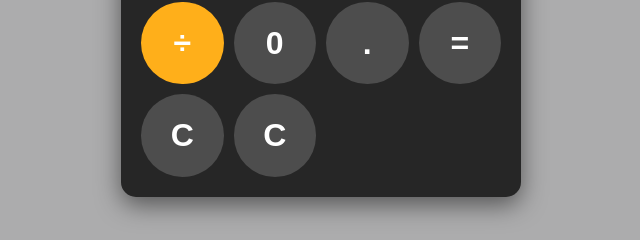
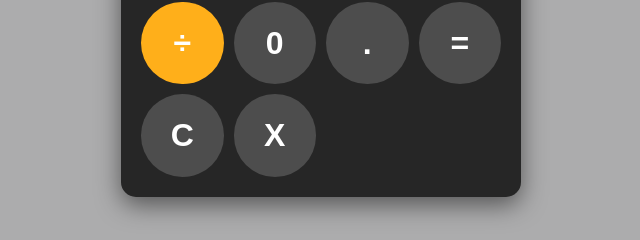
Before and after one commit to Sheikh-Abdul-Saboor/Calculator-Project, a plain HTML site: page index.html in a window 1280 px wide. Shown: the part 497-737 px from the top of the page, 319-959 px from the left. Drawn offline with Linux system fonts and the light colour scheme.

Commit message:
Update index.html

```diff
--- a/index.html
+++ b/index.html
@@ -28,7 +28,7 @@
       <button onclick="appendToDisplay('.')">.</button>
       <button onclick="calculate()" class="equal-btn">=</button>
       <button onclick="clearDisplay()" class="clear-btn">C</button>
-      <button onclick="clearLastNumber()" class="clear-btn">C</button>
+      <button onclick="clearLastNumber() " class="clear-btn">X</button>
     </div>
   </div>
 </body>
```
